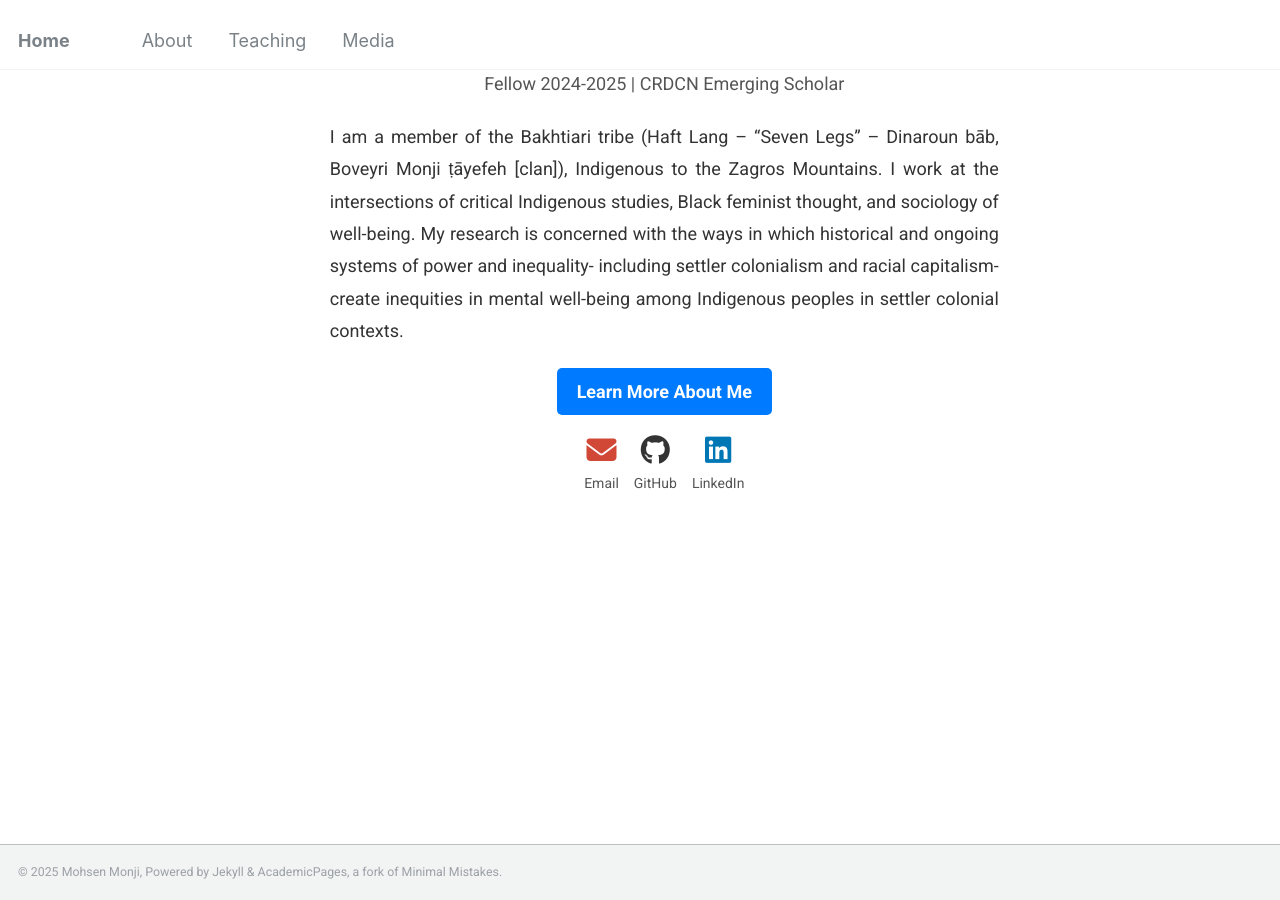
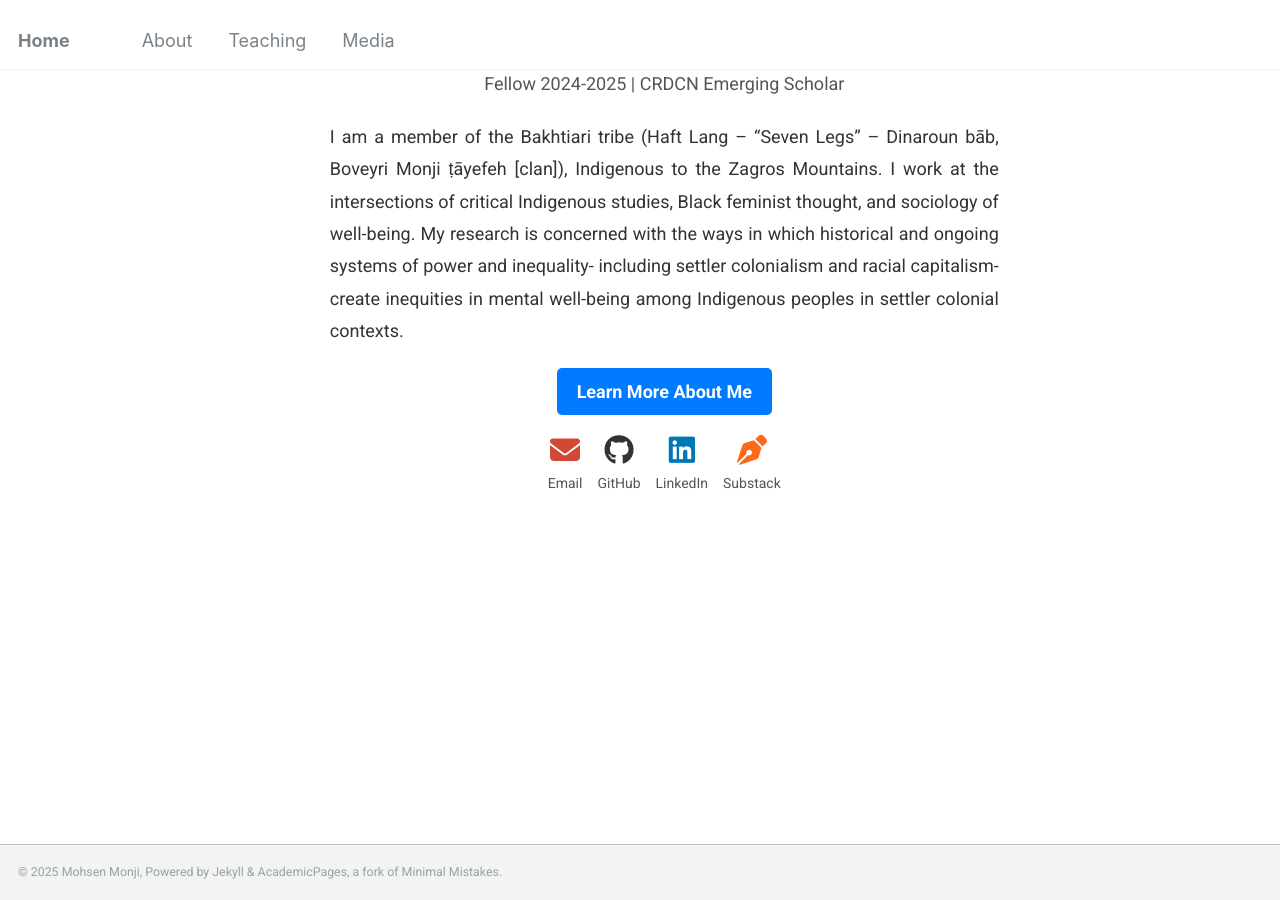
Before and after one commit to Mohsnmonji/mohsnmonji.github.io, a Jekyll site: the page built from _pages/front.md, in a window 1280 px wide and 900 px high, scrolled down 592 px. Built offline with Jekyll 4.4.1, drawn with Linux system fonts in a browser that asks for light colours.

Commit message:
Update front.md

```diff
--- a/_pages/front.md
+++ b/_pages/front.md
@@ -65,3 +65,10 @@ hide_avatar: true
       <span style="font-size: 14px; color: #555;">LinkedIn</span>
     </a>
   </div>
+  <div style="text-align: center;">
+    <a href="https://substack.com/@mohsenmonji?r=2g4qgz&utm_medium=ios&utm_source=profile" target="_blank" style="text-decoration: none;">
+      <i class="fas fa-pen-nib" style="color: #FF6719; font-size: 30px;"></i><br>
+      <span style="font-size: 14px; color: #555;">Substack</span>
+    </a>
+  </div>
+</div>
```
